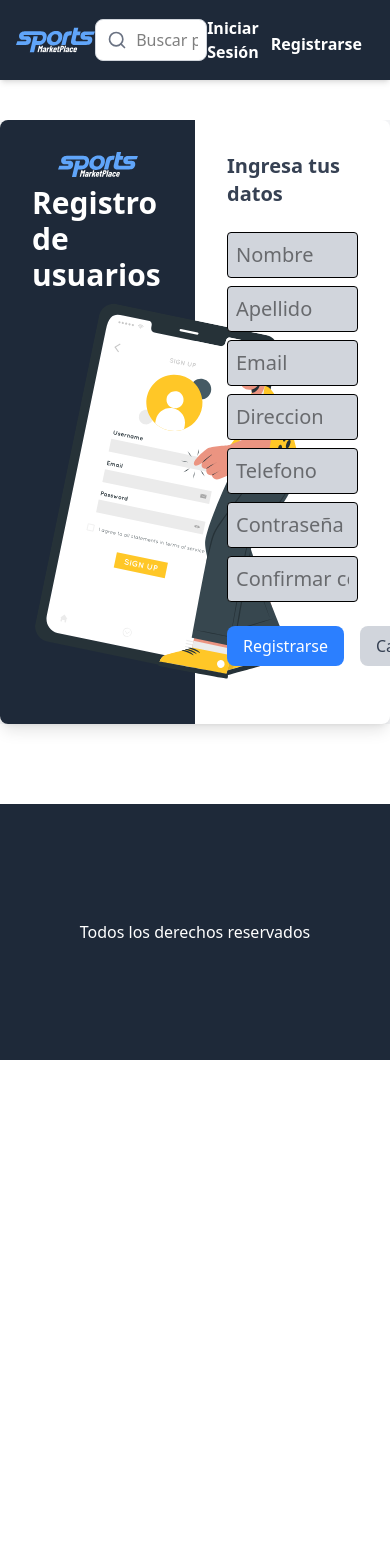
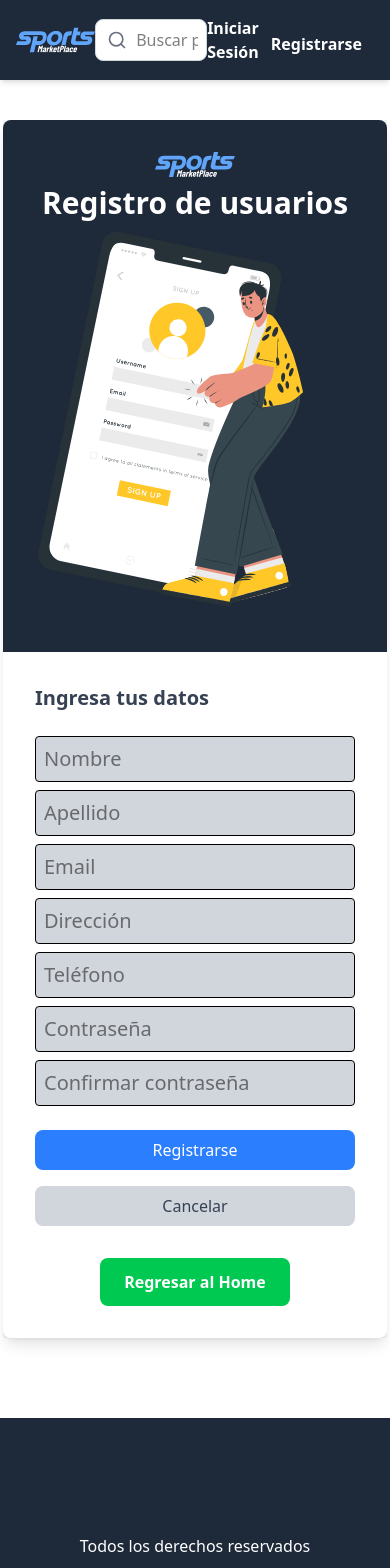
Before and after one commit to camunoz2/sport_market, a React (Vite) app in the folder frontend/: page /registro in a window 390 px wide. Shown: the top 1568 px of the page. Before the commit the page ends 1060 px from the top, so only its background shows below. Built offline with nearby package versions, Linux system fonts and the light colour scheme.

Commit message:
acomodando el componete register para que sea resp

```diff
--- a/frontend/src/pages/Register.jsx
+++ b/frontend/src/pages/Register.jsx
@@ -1,21 +1,29 @@
 import UserInput from "../components/user-input";
+import { useNavigate } from "react-router-dom";
 
 function Register() {
+  const navigate = useNavigate();
+
+  const handleGoToHome = () => {
+    navigate("/"); // Redirige al Home
+  };
+
   return (
     <div className="bg-gray-100 flex items-center justify-center my-10">
-      <div className="w-full max-w-4xl bg-white shadow-lg rounded-lg overflow-hidden grid grid-cols-2">
+      <div className="w-full max-w-4xl bg-white shadow-lg rounded-lg overflow-hidden grid grid-cols-1 md:grid-cols-2">
         {/* Lado Izquierdo - Ilustración */}
         <div className="bg-gray-800 flex flex-col gap-2 items-center justify-center p-8">
           <img src="/logo.svg" alt="logo" className="w-20" />
-          <h2 className="text-3xl font-bold text-white">
+          <h2 className="text-3xl font-bold text-white text-center md:text-left">
             Registro de usuarios
           </h2>
           <img
             src="/register.svg"
             alt="Registro"
-            className="max-w-xs mx-auto"
+            className="max-w-xs mx-auto md:max-w-md"
           />
         </div>
+
         {/* Lado Derecho - Formulario */}
         <div className="p-8">
           <h2 className="text-xl font-semibold text-gray-700 mb-6">
@@ -25,19 +33,28 @@ function Register() {
             <UserInput placeholder="Nombre" />
             <UserInput placeholder="Apellido" />
             <UserInput placeholder="Email" />
-            <UserInput placeholder="Direccion" />
-            <UserInput placeholder="Telefono" />
+            <UserInput placeholder="Dirección" />
+            <UserInput placeholder="Teléfono" />
             <UserInput placeholder="Contraseña" />
             <UserInput placeholder="Confirmar contraseña" />
-            <div className="flex gap-4 mt-4">
-              <button className="bg-blue-500 text-white px-4 py-2 rounded-lg w-full">
+            <div className="flex gap-4 mt-4 flex-col md:flex-row">
+              <button className="bg-blue-500 text-white px-4 py-2 rounded-lg w-full md:w-[48%]">
                 Registrarse
               </button>
-              <button className="bg-gray-300 text-gray-700 px-4 py-2 rounded-lg w-full">
+              <button className="bg-gray-300 text-gray-700 px-4 py-2 rounded-lg w-full md:w-[48%]">
                 Cancelar
               </button>
             </div>
           </form>
+          {/* Botón de regresar al Home */}
+          <div className="flex justify-center mt-8">
+            <button
+              onClick={handleGoToHome}
+              className="px-6 py-3 bg-green-500 text-white font-bold rounded-lg hover:bg-green-600 transition-colors"
+            >
+              Regresar al Home
+            </button>
+          </div>
         </div>
       </div>
     </div>
```
